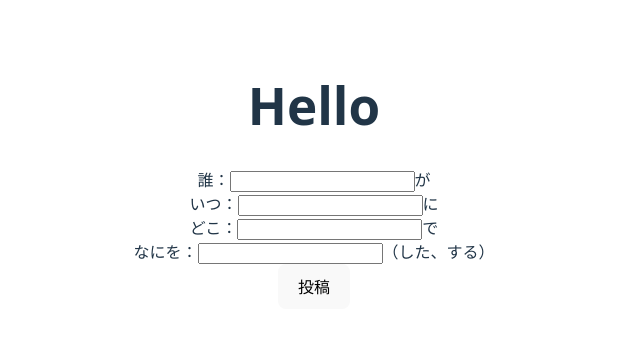
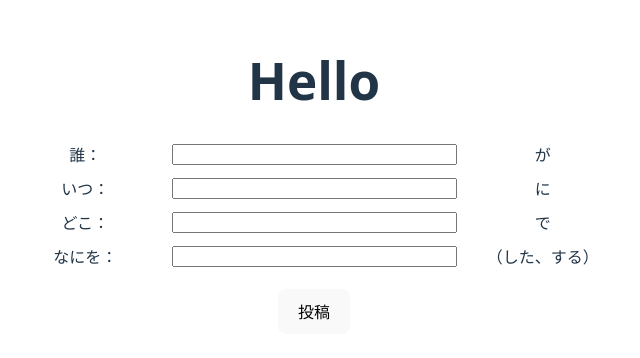
Before and after one commit to oukoutdam/yondabu, a React (Vite) app in the folder frontend/: page /toukou in a window 1280 px wide. Shown: the part 224-582 px from the top of the page, without its empty margins (326-966 px from the left). Built offline with nearby package versions, Linux system fonts and the light colour scheme; no server answers.

Commit message:
Add Simple Styles

```diff
--- a/frontend/src/Pages/Toukou/Toukou.jsx
+++ b/frontend/src/Pages/Toukou/Toukou.jsx
@@ -1,4 +1,5 @@
 import { useState } from "react";
+import styles from "./Toukou.module.css";
 
 const backend_url = import.meta.env.BACKEND_URL || "http://localhost:8000";
 
@@ -45,7 +46,8 @@ function Toukou() {
 
   return (
     <form onSubmit={handleSubmit}>
-      <div>
+      <div className={styles.forminputcontainer}>
+        <div className={styles.forminputrow}>
           <label htmlFor="who">誰：</label>
           <input
             type="text"
@@ -57,7 +59,7 @@ function Toukou() {
           />
           <label>が</label>
         </div>
-      <div>
+        <div className={styles.forminputrow}>
           <label htmlFor="when">いつ：</label>
           <input
             type="text"
@@ -69,7 +71,7 @@ function Toukou() {
           />
           <label>に</label>
         </div>
-      <div>
+        <div className={styles.forminputrow}>
           <label htmlFor="where">どこ：</label>
           <input
             type="text"
@@ -81,7 +83,7 @@ function Toukou() {
           />
           <label>で</label>
         </div>
-      <div>
+        <div className={styles.forminputrow}>
           <label htmlFor="what">なにを：</label>
           <input
             type="text"
@@ -93,8 +95,11 @@ function Toukou() {
           />
           <label>（した、する）</label>
         </div>
+      </div>
 
-      <button type="submit">投稿</button>
+      <button type="submit" className={styles.button}>
+        投稿
+      </button>
     </form>
   );
 }
--- a/frontend/src/Pages/Toukou/Toukou.module.css
+++ b/frontend/src/Pages/Toukou/Toukou.module.css
@@ -0,0 +1,21 @@
+.forminputcontainer {
+  display: grid; /* Use grid instead of flex */
+  gap: 10px; /* 'gap' works for grid too */
+  width: 600px;
+}
+
+.forminputrow {
+  display: grid;
+  /* Define 3 columns:
+     1. First label takes up only the space it needs.
+     2. The input field takes up the remaining flexible space.
+     3. The last label takes up only the space it needs.
+  */
+  grid-template-columns: 1fr 2fr 1fr;
+  align-items: center; /* Vertically align items in the center of the row */
+  gap: 15px; /* Add some space between the label, input, and label */
+}
+
+.button {
+  margin-top: 20px;
+}
```
Lines whose indentation alone changed are shown as unchanged.
